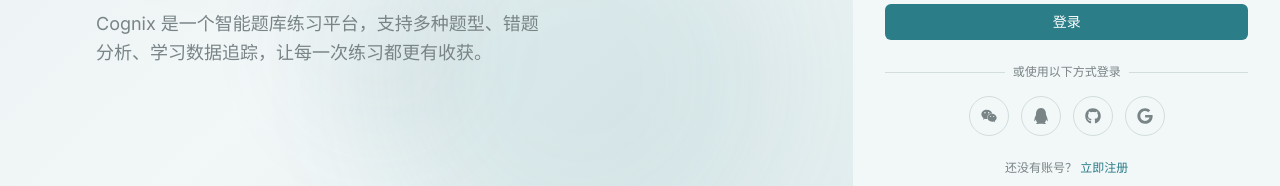
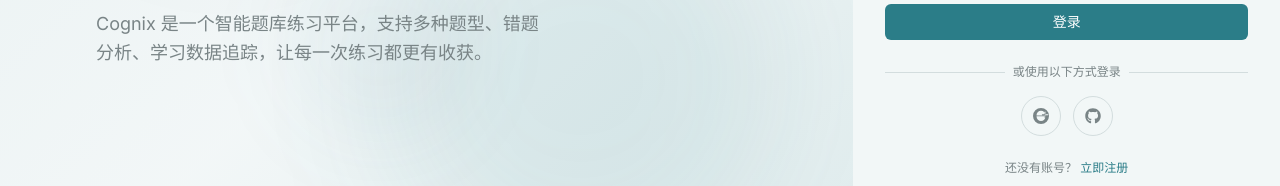
Before and after one commit to live-ling/cognix, a React (Vite) app: page /login in a window 1280 px wide. Shown: the part 450-636 px from the top of the page. Built offline with nearby package versions, Linux system fonts and the light colour scheme.

Commit message:
feat: 更新第三方登录为 Gitee 和 GitHub

```diff
--- a/src/pages/login.tsx
+++ b/src/pages/login.tsx
@@ -2,7 +2,7 @@
 import { useNavigate, Navigate } from 'react-router-dom';
 import { Eye, EyeOff, Loader2, ArrowLeft } from 'lucide-react';
 import { FontAwesomeIcon } from '@fortawesome/react-fontawesome';
-import { faGithub, faGoogle, faWeixin, faQq } from '@fortawesome/free-brands-svg-icons';
+import { faGithub } from '@fortawesome/free-brands-svg-icons';
 import { Button } from '@/components/ui/button';
 import { Input } from '@/components/ui/input';
 import { useAuth } from '@/contexts/AuthContext';
@@ -406,30 +406,18 @@
                 <button
                   type="button"
                   className="w-10 h-10 rounded-full border border-border flex items-center justify-center text-muted-foreground hover:text-foreground hover:border-foreground/30 transition-colors"
-                  title="微信登录"
+                  title="Gitee 登录"
                 >
-                  <FontAwesomeIcon icon={faWeixin} className="h-4 w-4" />
+                  <svg className="h-4 w-4" viewBox="0 0 24 24" fill="currentColor">
+                    <path d="M11.984 0A12 12 0 0 0 0 12a12 12 0 0 0 12 12 12 12 0 0 0 12-12A12 12 0 0 0 12 0a12 12 0 0 0-.016 0zm6.09 5.333c.328 0 .593.266.593.593v3.633h3.633a.593.593 0 0 1 0 1.186h-3.633v3.633a.593.593 0 0 1-1.186 0v-3.633h-3.633a.593.593 0 0 1 0-1.186h3.633V5.926c0-.327.266-.593.593-.593zM5.333 10.667a6.667 6.667 0 0 1 13.334 0v.44H5.333v-.44zm0 1.777h13.334v.44a6.667 6.667 0 0 1-13.334 0v-.44z"/>
+                  </svg>
                 </button>
                 <button
                   type="button"
                   className="w-10 h-10 rounded-full border border-border flex items-center justify-center text-muted-foreground hover:text-foreground hover:border-foreground/30 transition-colors"
-                  title="QQ登录"
-                >
-                  <FontAwesomeIcon icon={faQq} className="h-4 w-4" />
-                </button>
-                <button
-                  type="button"
-                  className="w-10 h-10 rounded-full border border-border flex items-center justify-center text-muted-foreground hover:text-foreground hover:border-foreground/30 transition-colors"
-                  title="GitHub登录"
+                  title="GitHub 登录"
                 >
                   <FontAwesomeIcon icon={faGithub} className="h-4 w-4" />
-                </button>
-                <button
-                  type="button"
-                  className="w-10 h-10 rounded-full border border-border flex items-center justify-center text-muted-foreground hover:text-foreground hover:border-foreground/30 transition-colors"
-                  title="Google登录"
-                >
-                  <FontAwesomeIcon icon={faGoogle} className="h-4 w-4" />
                 </button>
               </div>
             </div>
```
